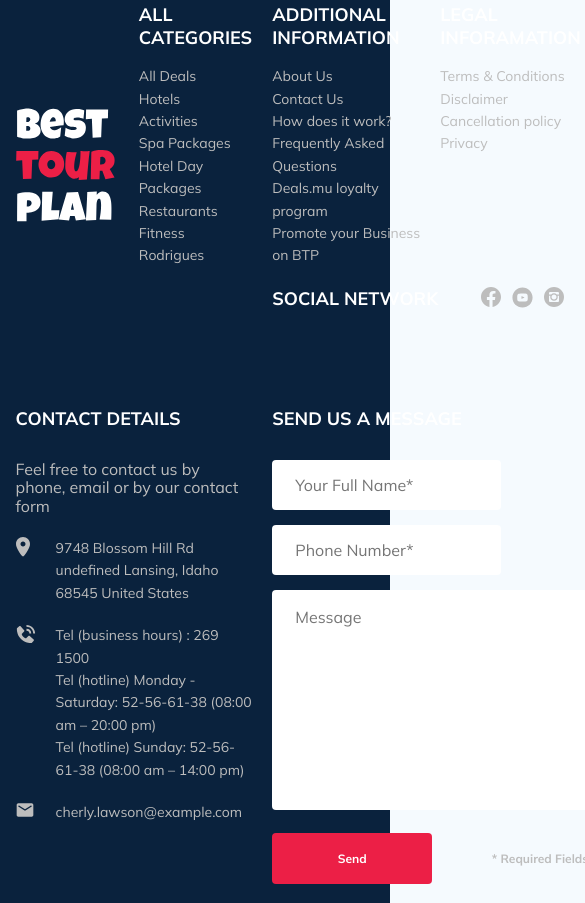
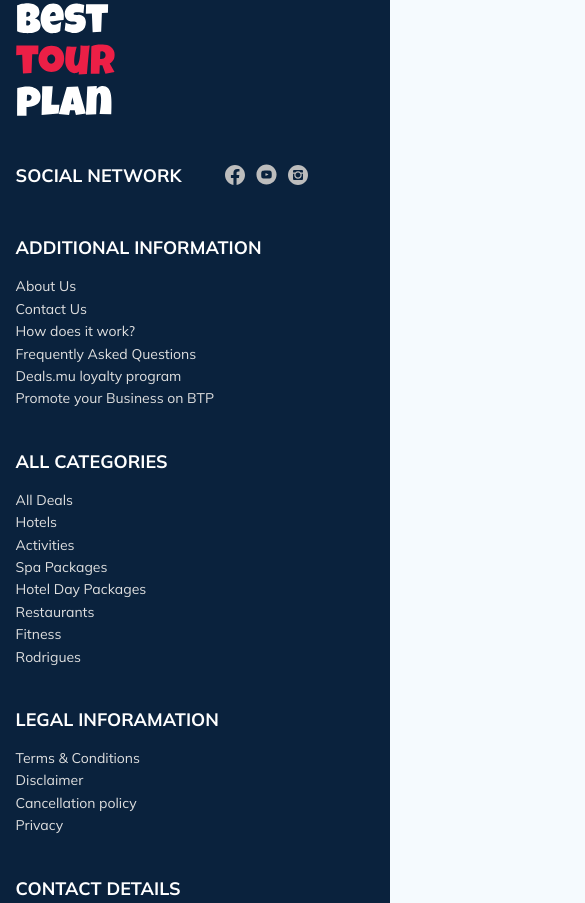
Before and after one commit to fokkdatshit/tour-plan, a plain HTML site: page index.html in a window 390 px wide. Shown: the part 3538-4441 px from the top of the page, 585 px wide, since content can reach past the window. Drawn offline with Linux system fonts and the light colour scheme.

Commit message:
create: responsive for footer

```diff
--- a/sass/_media.sass
+++ b/sass/_media.sass
@@ -12,7 +12,9 @@
    .card
       width: 230px
       height: 230px
-
+   .footer
+      &__input
+         flex-basis: 100%
 @media (max-width: 992px)
    .container,
    .newsletter-wrapper
@@ -59,6 +61,34 @@
    .card
       width: 340px
       height: 255px
+   .footer
+      &-wrapper
+         grid-template-columns: repeat(6, 1fr)
+         grid-row-gap: 40px
+      &__input
+         flex-basis: 49%
+      &__logo
+         grid-row: 1 / 2
+         grid-column: span 2
+      &__social
+         &-network
+            grid-row: 1 / 2
+            grid-column: span 4
+            align-self: center
+      &__categories
+         grid-row: 2 / 3
+         grid-column: span 2
+      &__legal
+         grid-column: span 2
+      &__additional
+         grid-column: span 2
+      &__contact
+         &-details
+            grid-column: span 5
+            grid-row: 3
+         &-form
+            grid-column: span 5
+            grid-row: 4
 @media (max-width: 768px)
    .container
       max-width: 576px
@@ -136,6 +166,9 @@
    .card
       width: 49%
       height: 255px
+   .footer
+      &__input
+         flex-basis: 100%
 @media (max-width: 576px)
    .logo
       width: 99px
@@ -153,3 +186,29 @@
       width: 100%
    .card
       width: 100%
+   .footer
+      &-wrapper
+         grid-template-columns: 1fr
+      &__logo
+         grid-row: 1
+         grid-column: 1
+      &__social
+         &-network
+            grid-row: 2
+            grid-column: 1
+      &__additional
+         grid-row: 3
+         grid-column: 1
+      &__categories
+         grid-row: 4
+         grid-column: 1
+      &__legal
+         grid-row: 5
+         grid-column: 1
+      &__contact
+         &-details
+            grid-row: 6
+            grid-column: 1
+         &-form
+            grid-row: 7
+            grid-column: 1
--- a/sass/_variables.sass
+++ b/sass/_variables.sass
@@ -3,4 +3,4 @@ $secondary: #F5FAFE
 $text-color: #333
 $dark: #0A223D
 $light: #fff
-$footer-text-color: #bdbdbd
+$footer-text-color: #E0E0E0
--- a/sass/blocks/_footer.sass
+++ b/sass/blocks/_footer.sass
@@ -13,6 +13,7 @@
       width: 166px
       grid-row: 1 / 3
       align-self: stretch
+      cursor: pointer
 
    &__categories
       grid-row: 1 / 4
```
Also changed, not shown: css/style.css.
